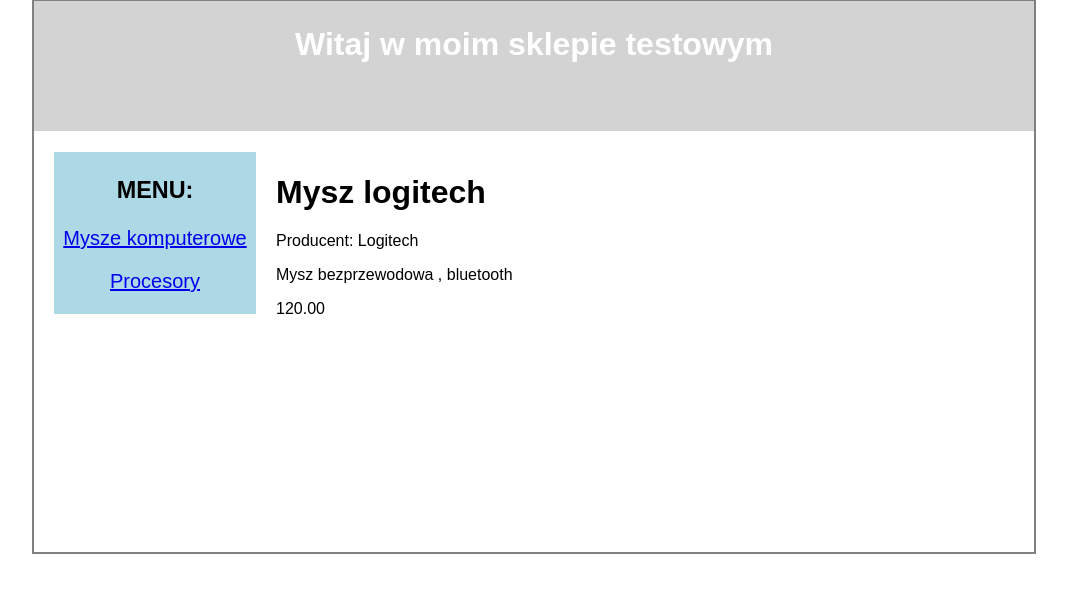
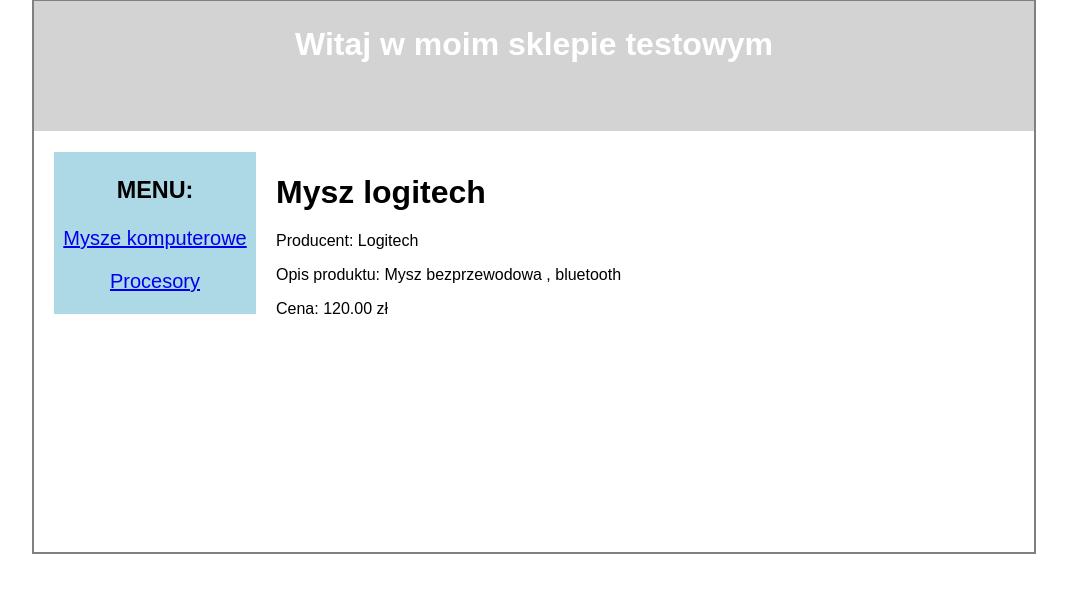
Before and after one commit to Klewiu/Sklep, a Django app: page /produkt/2/ in a window 1280 px wide. Shown: the part 21-614 px from the top of the page, without its empty margins (106-1173 px from the left). Run offline with Django 3.2, Linux system fonts and the light colour scheme; data comes from the database, SQL or seed files in the repository; both versions use the stored data as it was after the commit.

Commit message:
Add descripition - opis&cena + add currency in price

```diff
--- a/Sklep/Produkty/Templates/produkt.html
+++ b/Sklep/Produkty/Templates/produkt.html
@@ -4,8 +4,8 @@
     {% if produkt_user %}
     <h1> {{ produkt_user.nazwa }} </h1>
     <p> Producent: {{ produkt_user.producent }}</p>
-    <p> {{ produkt_user.opis }}</p>
-    <p> {{ produkt_user.cena }}</p>
+    <p> Opis produktu: {{ produkt_user.opis }}</p>
+    <p> Cena: {{ produkt_user.cena }} zł </p>
 
     {% else %}
         <p>Nie ma produktu o takim id.</p>
```
Also changed, not shown: Sklep/db.sqlite3.
